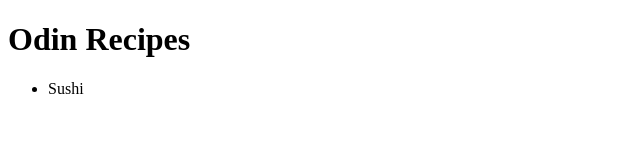
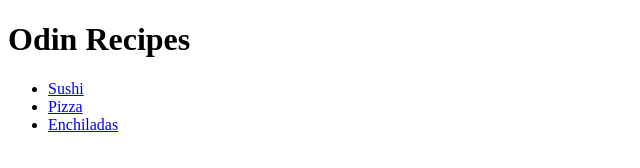
Before and after one commit to EsparzaFT/odin-recipes, a plain HTML site: page index.html in a window 1280 px wide. Shown: the whole page, without its empty margins (0-640 px from the left). Drawn offline with Linux system fonts and the light colour scheme.

Commit message:
Update links recipes

```diff
--- a/index.html
+++ b/index.html
@@ -1,15 +1,26 @@
 <!DOCTYPE html>
 <html lang="en">
+
 <head>
     <meta charset="UTF-8">
     <meta name="viewport" content="width=device-width, initial-scale=1.0">
     <title>Odin Recipes</title>
 </head>
+
 <body>
     <h1>Odin Recipes</h1>
 
     <ul>
-        <li><a href="recipes/sushi.html"></a>Sushi</li>
+        <li>
+            <a href="recipes/sushi.html">Sushi</a>
+        </li>
+        <li>
+            <a href="recipes/pizza.html">Pizza</a>
+        </li>
+        <li>
+            <a href="recipes/enchiladas.html">Enchiladas</a>
+        </li>
     </ul>
 </body>
+
 </html>
```
